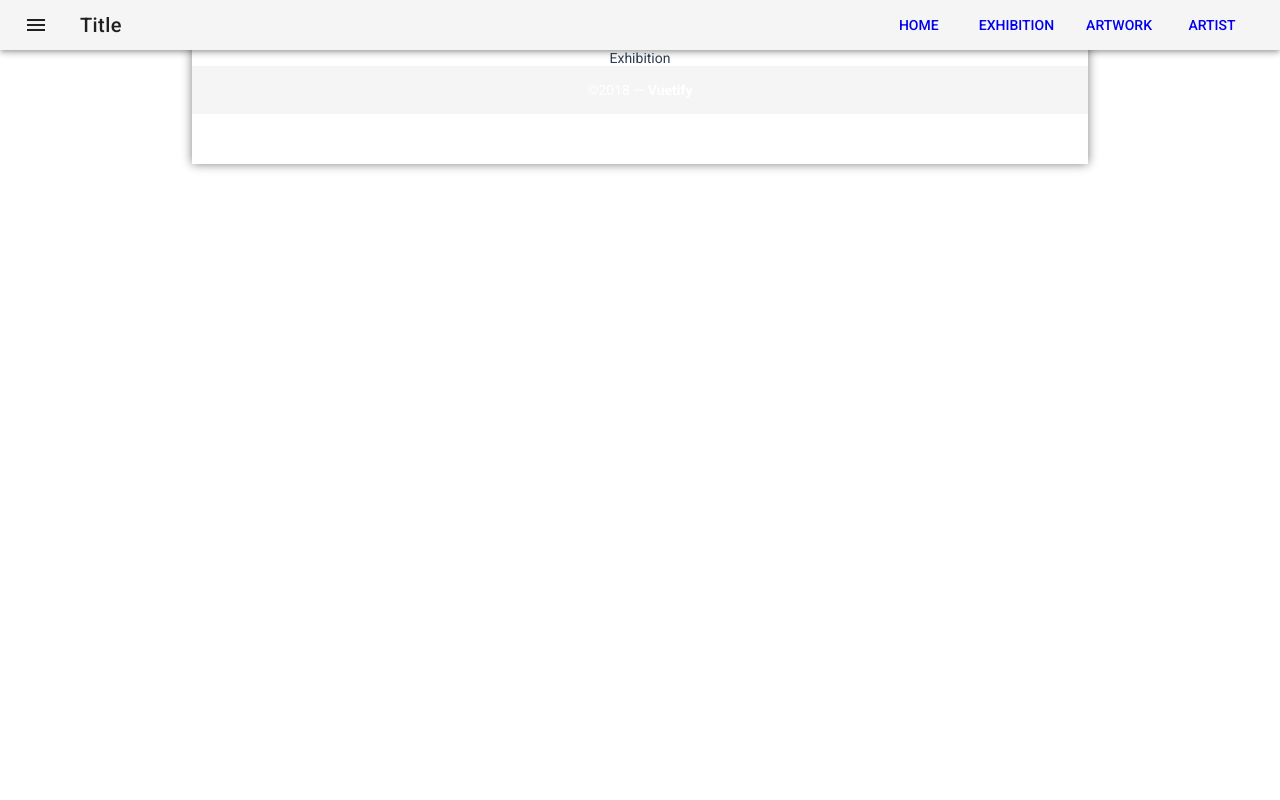
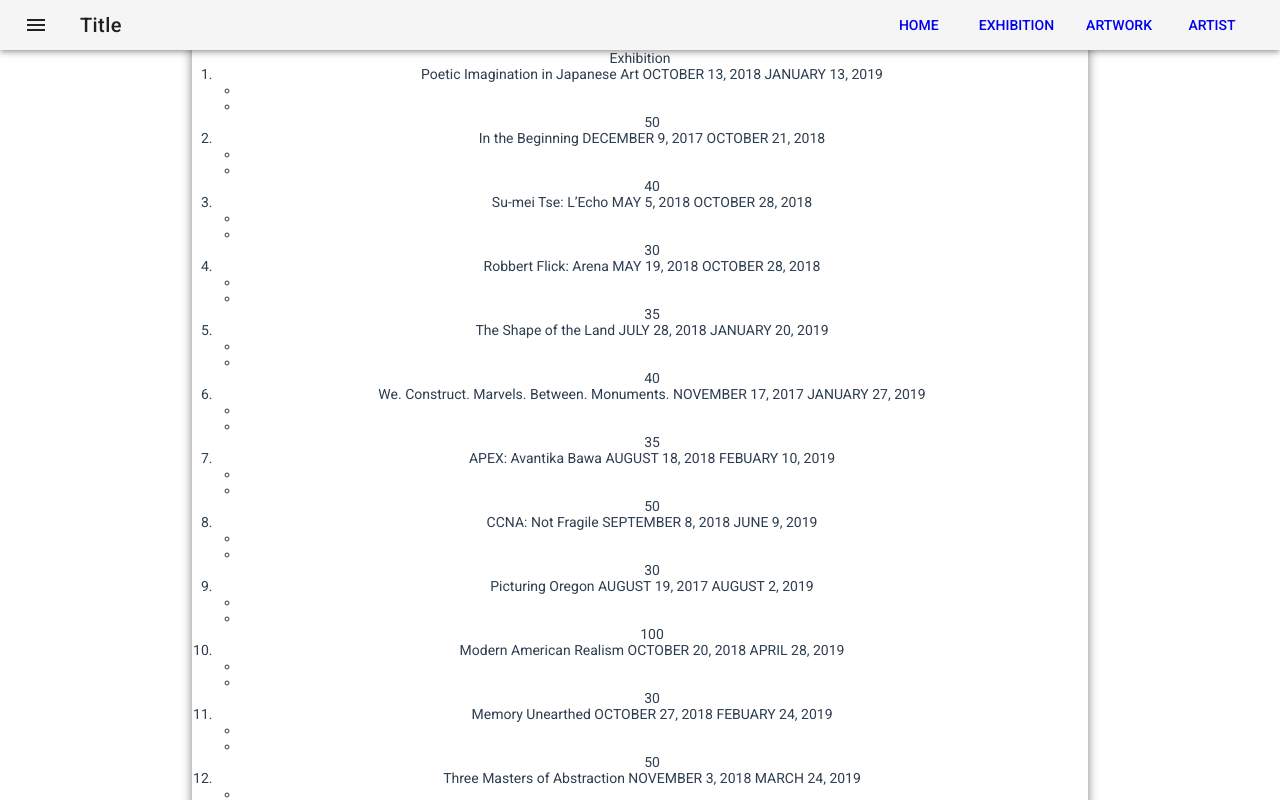
Before and after one commit to CPE-0644/art-museum-client, a Vue app: page /#/artworks in a window 1280 px wide. Both pictures are taken after a click on the button "EXHIBITION". Shown: the top 800 px of the page. Built offline with nearby package versions, Linux system fonts and the light colour scheme.

Commit message:
showed exhibition list

```diff
--- a/src/views/Exhibitions.vue
+++ b/src/views/Exhibitions.vue
@@ -1,12 +1,34 @@
 <template>
   <div>
-    Exhibition
+    <div>
+      Exhibition
+    </div>
+    <ol>
+      <li v-for="(exhibition, index) in exhibitions" :key="index">
+        {{exhibition['name']}}
+        {{exhibition['start-date']}}
+        {{exhibition['end-date']}}
+        <ul>
+          <li v-for="(artwork, index) in exhibition['display']" :key="index">
+            {{artwork}}
+          </li>
+        </ul>
+        {{exhibition['number-supported-users']}}
+      </li>
+    </ol>
   </div>
 </template>
 
 <script>
+import { exhibitions } from '../assets/database/exhibitions.json';
+
 export default {
-  name: 'Exhibitions'
+  name: 'Exhibitions',
+  data() {
+    return {
+      exhibitions
+    };
+  }
 };
 </script>
 
```
